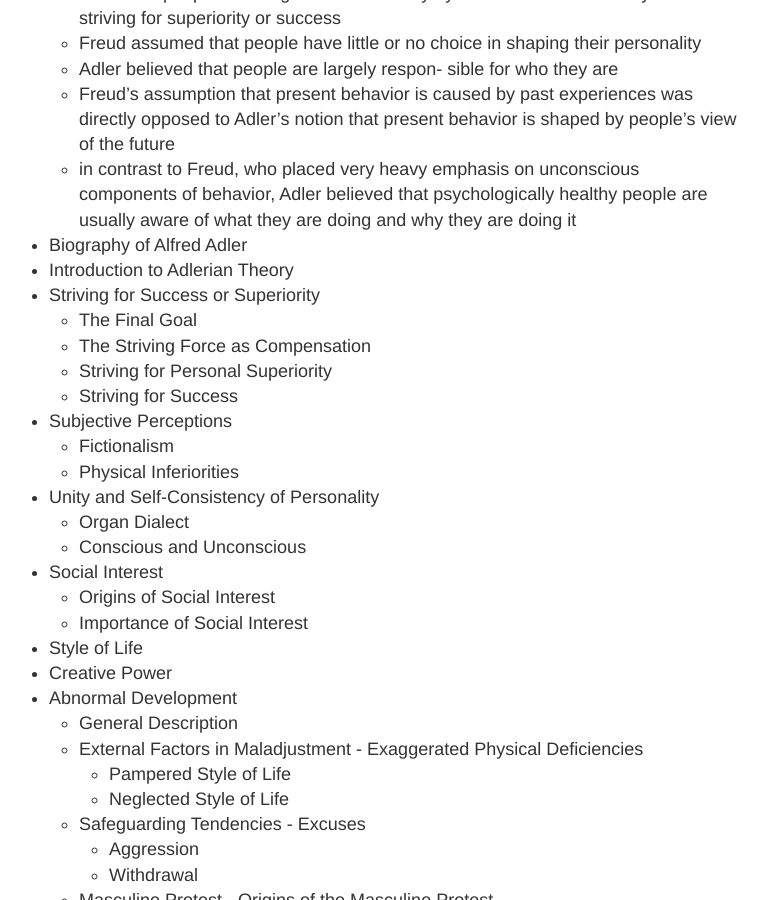
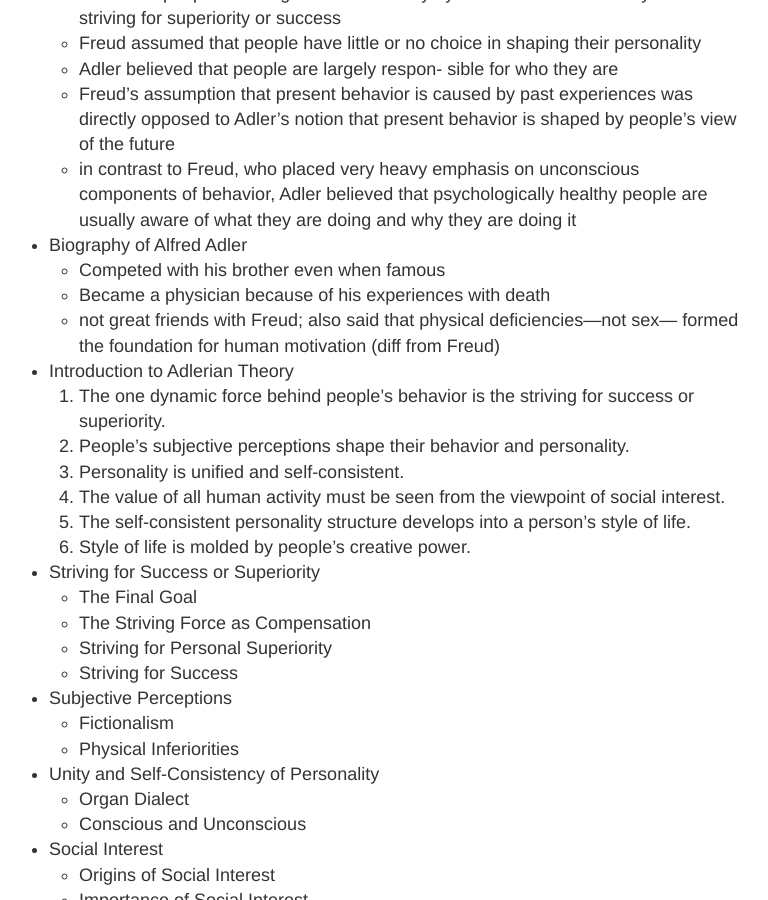
Before and after one commit to RONNCC/ronncc.github, a Jekyll site: the page built from _posts/2020-02-06-psych-11-theories-of-personality.md, in a window 1280 px wide and 900 px high, scrolled down 468 px. Shown: the whole window, without its empty margins (261-1029 px from the left). Built offline with Jekyll 4.4.1, drawn with Linux system fonts in a browser that asks for light colours; our own code applies the rules of GitHub Pages for plain Markdown files; comment, search, counter and statistics services are not loaded.

Commit message:
Update 2020-02-06-psych-11-theories-of-personality.md

```diff
--- a/_posts/2020-02-06-psych-11-theories-of-personality.md
+++ b/_posts/2020-02-06-psych-11-theories-of-personality.md
@@ -13,9 +13,17 @@ published: true
     - Adler believed that people are largely respon- sible for who they are
     - Freud’s assumption that present behavior is caused by past experiences was directly opposed to Adler’s notion that present behavior is shaped by people’s view of the future
     - in contrast to Freud, who placed very heavy emphasis on unconscious components of behavior, Adler believed that psychologically healthy people are usually aware of what they are doing and why they are doing it
-
 - Biography of Alfred Adler
+	- Competed with his brother even when famous
+    - Became a physician because of his experiences with death
+    - not great friends with Freud; also said that physical deficiencies—not sex— formed the foundation for human motivation (diff from Freud)
 - Introduction to Adlerian Theory
+  1. The one dynamic force behind people’s behavior is the striving for success or superiority.
+  2. People’s subjective perceptions shape their behavior and personality.
+  3. Personality is unified and self-consistent.
+  4. The value of all human activity must be seen from the viewpoint of social interest.
+  5. The self-consistent personality structure develops into a person’s style of life.
+  6. Style of life is molded by people’s creative power.
 - Striving for Success or Superiority
 	- The Final Goal
     - The Striving Force as Compensation
```
